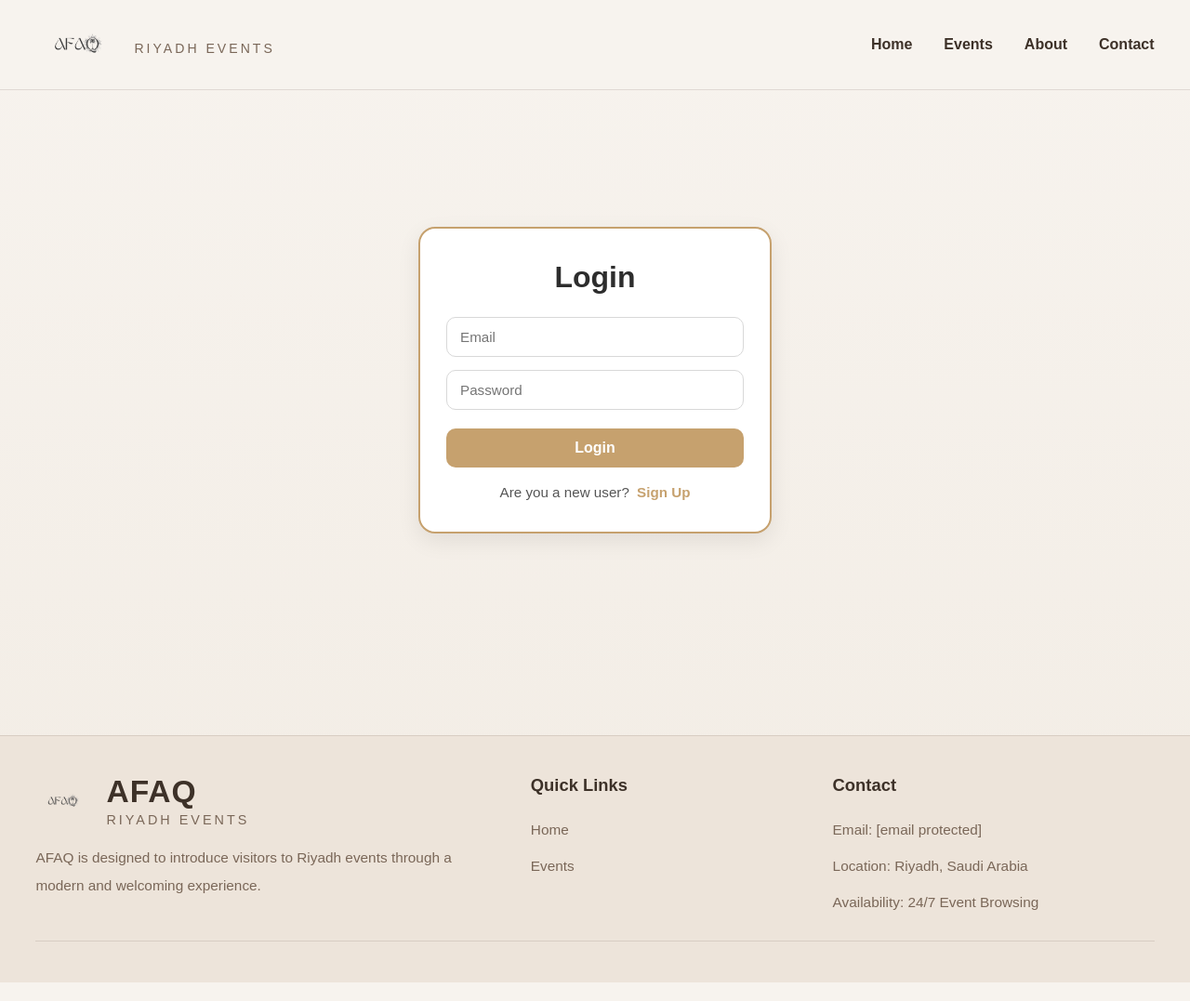
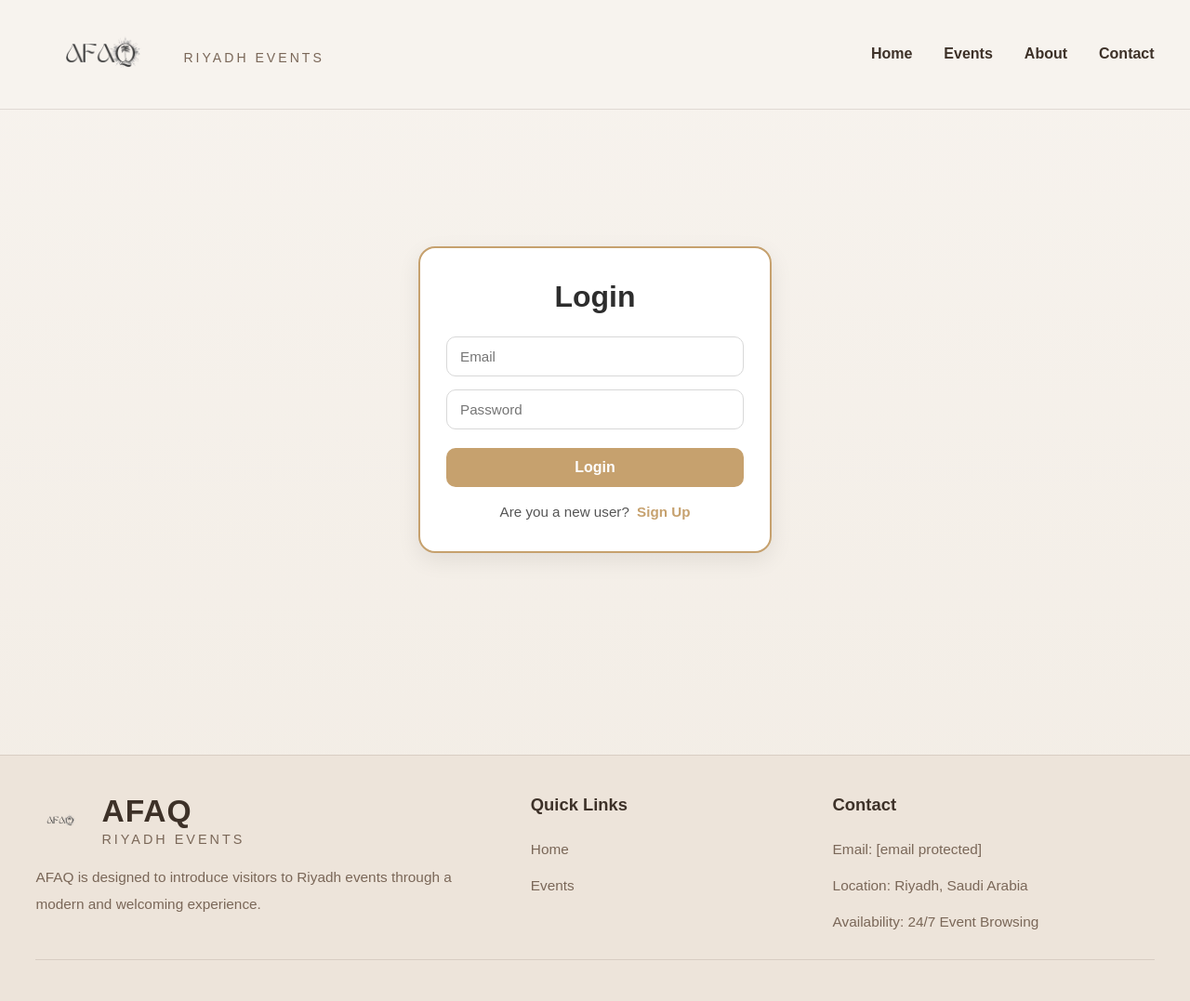
Before and after one commit to razan444200495/2026-GP1-Group15, a Flask app: a page that uses templates/base.html in a window 1280 px wide. Shown: the whole page at 93% size. Run offline with Flask 3, Linux system fonts and the light colour scheme.

Commit message:
Update brand logo size and add hover effect

```diff
--- a/templates/base.html
+++ b/templates/base.html
@@ -73,12 +73,15 @@
       flex-shrink: 0;
     }
 
-    .brand img {
-      width: 92px;
-      height: auto;
-      object-fit: contain;
-      display: block;
-    }
+ .brand img {
+  width: 145px;
+  height: auto;
+  object-fit: contain;
+  display: block;
+}
+.brand img:hover {
+    transform: scale(1.05);
+}
 
     .brand-text {
       display: flex;
@@ -352,7 +355,7 @@
     }
 
     .footer-logo-row img {
-      width: 60px;
+      width: 55px;
       height: auto;
       object-fit: contain;
       display: block;
```
